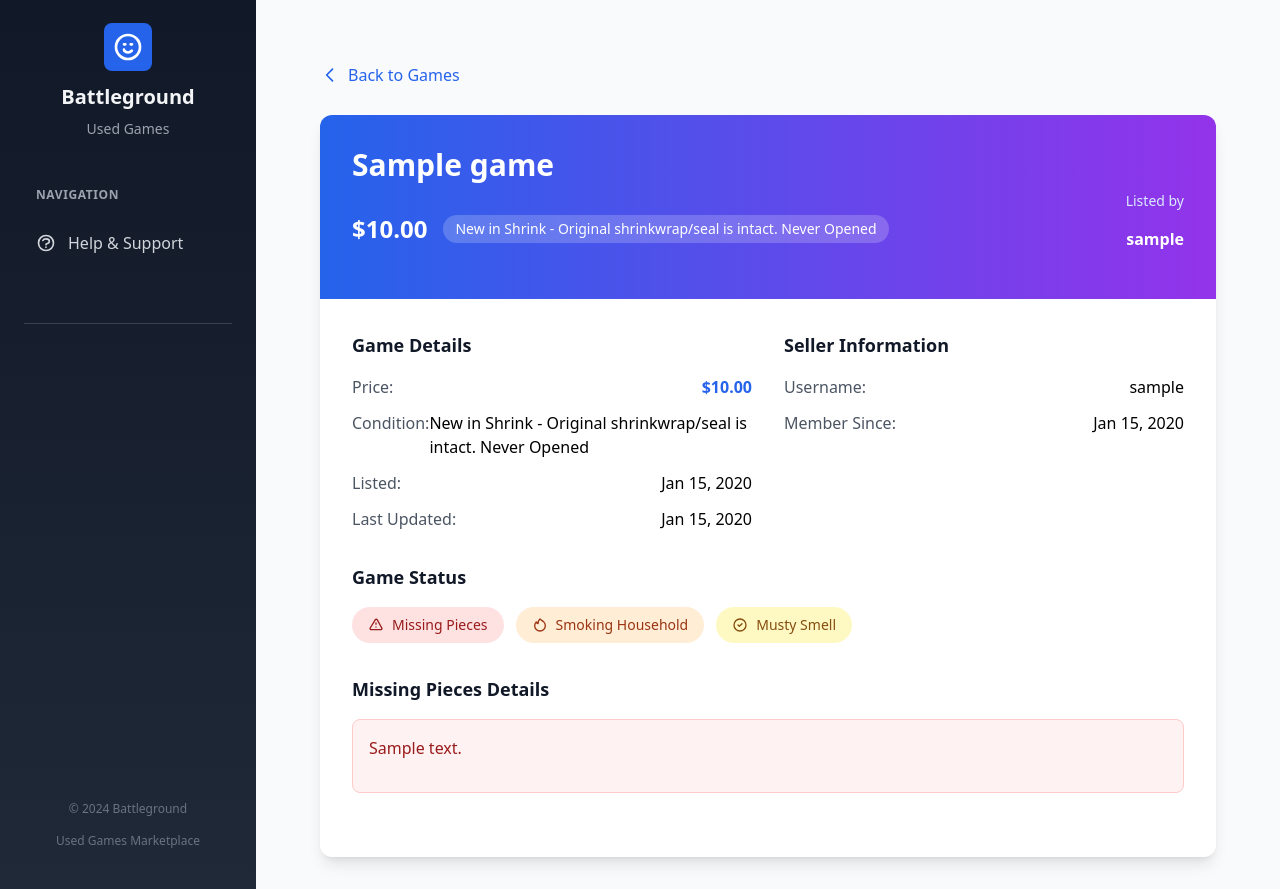
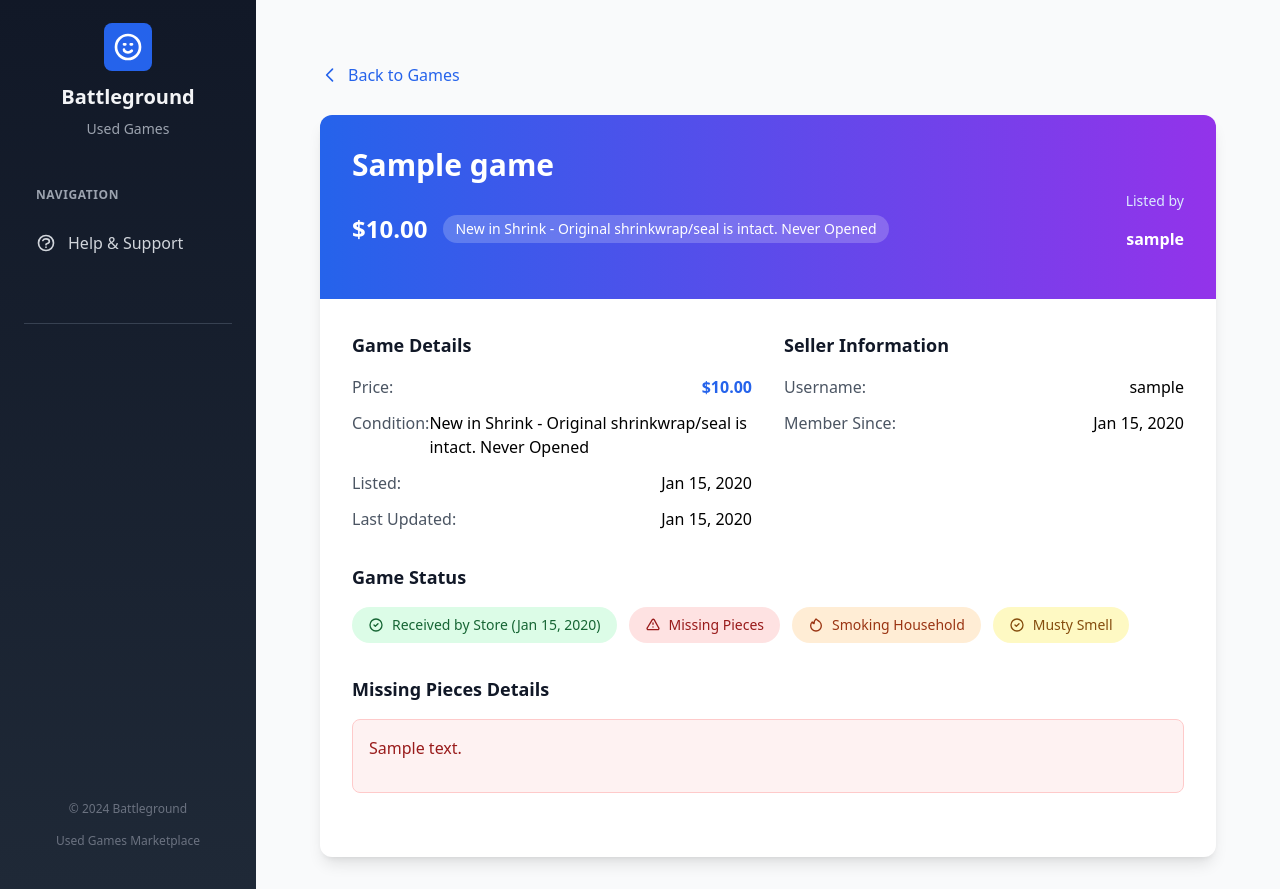
Before and after one commit to frenchdubliner/BattleGroundUsedGames, a Django app: page /games/1/ in a window 1280 px wide. Shown: the part 81-970 px from the top of the page. Run offline with Django 5.2, Linux system fonts and the light colour scheme; tables that the repository leaves empty hold one stand-in row (values such as "Sample post"); some libraries are stand-ins or nearby versions.

Commit message:
cannot edit received games
the goal of this change is to prevent users to change the price once the game has been received

```diff
--- a/games/views.py
+++ b/games/views.py
@@ -68,6 +68,11 @@ def edit_game(request, game_id):
         messages.error(request, 'You can only edit your own games.')
         return redirect('games:game_detail', game_id=game_id)
 
+    # Check if game has been received by store - only admins can edit received games
+    if game.received and not request.user.is_staff:
+        messages.error(request, 'This game has been received by the store and can no longer be edited by users.')
+        return redirect('games:game_detail', game_id=game_id)
+
     # Use AdminGameForm for admins, GameForm for regular users
     if request.user.is_staff:
         form_class = AdminGameForm
@@ -95,6 +100,11 @@ def delete_game(request, game_id):
     # Check if the user owns this game
     if game.user != request.user:
         messages.error(request, 'You can only delete your own games.')
+        return redirect('games:game_detail', game_id=game_id)
+
+    # Check if game has been received by store - only admins can delete received games
+    if game.received and not request.user.is_staff:
+        messages.error(request, 'This game has been received by the store and can no longer be deleted by users.')
         return redirect('games:game_detail', game_id=game_id)
 
     if request.method == 'POST':
--- a/templates/games/game_detail.html
+++ b/templates/games/game_detail.html
@@ -93,6 +93,17 @@
                     <div class="mb-8">
                         <h3 class="text-lg font-semibold text-gray-900 mb-4">Game Status</h3>
                         <div class="flex flex-wrap gap-3">
+                            {% if game.received %}
+                                <div class="inline-flex items-center px-4 py-2 rounded-full text-sm font-medium bg-green-100 text-green-800">
+                                    <svg class="w-4 h-4 mr-2" fill="none" stroke="currentColor" viewBox="0 0 24 24">
+                                        <path stroke-linecap="round" stroke-linejoin="round" stroke-width="2" d="M9 12l2 2 4-4m6 2a9 9 0 11-18 0 9 9 0 0118 0z"></path>
+                                    </svg>
+                                    Received by Store
+                                    {% if game.received_date %}
+                                        ({{ game.received_date|date:"M d, Y" }})
+                                    {% endif %}
+                                </div>
+                            {% endif %}
                             {% if game.missing_pieces %}
                                 <div class="inline-flex items-center px-4 py-2 rounded-full text-sm font-medium bg-red-100 text-red-800">
                                     <svg class="w-4 h-4 mr-2" fill="none" stroke="currentColor" viewBox="0 0 24 24">
@@ -153,12 +164,18 @@
                     <!-- Action Buttons -->
                     {% if user.is_authenticated and user == game.user %}
                         <div class="flex flex-col sm:flex-row gap-4 pt-6 border-t border-gray-200">
+                            {% if not game.received or user.is_staff %}
                                 <a href="{% url 'games:edit_game' game.id %}" class="flex-1 bg-blue-600 text-white py-3 px-6 rounded-lg font-semibold hover:bg-blue-700 transition-colors duration-200 text-center">
                                     Edit Game
                                 </a>
                                 <a href="{% url 'games:delete_game' game.id %}" class="flex-1 bg-red-600 text-white py-3 px-6 rounded-lg font-semibold hover:bg-red-700 transition-colors duration-200 text-center">
                                     Remove from Marketplace
                                 </a>
+                            {% else %}
+                                <div class="flex-1 bg-gray-100 text-gray-600 py-3 px-6 rounded-lg font-semibold text-center">
+                                    Game Received by Store - No Longer Editable
+                                </div>
+                            {% endif %}
                         </div>
                     {% endif %}
                 </div>
--- a/templates/games/game_list.html
+++ b/templates/games/game_list.html
@@ -61,6 +61,11 @@
 
                                 <!-- Status Indicators -->
                                 <div class="flex flex-wrap gap-2 mb-4">
+                                    {% if game.received %}
+                                        <span class="inline-flex items-center px-2 py-1 rounded-full text-xs font-medium bg-green-100 text-green-800">
+                                            Received by Store
+                                        </span>
+                                    {% endif %}
                                     {% if game.missing_pieces %}
                                         <span class="inline-flex items-center px-2 py-1 rounded-full text-xs font-medium bg-red-100 text-red-800">
                                             Missing Pieces
```
Also changed, not shown: README.md. Lines whose indentation alone changed are shown as unchanged.
